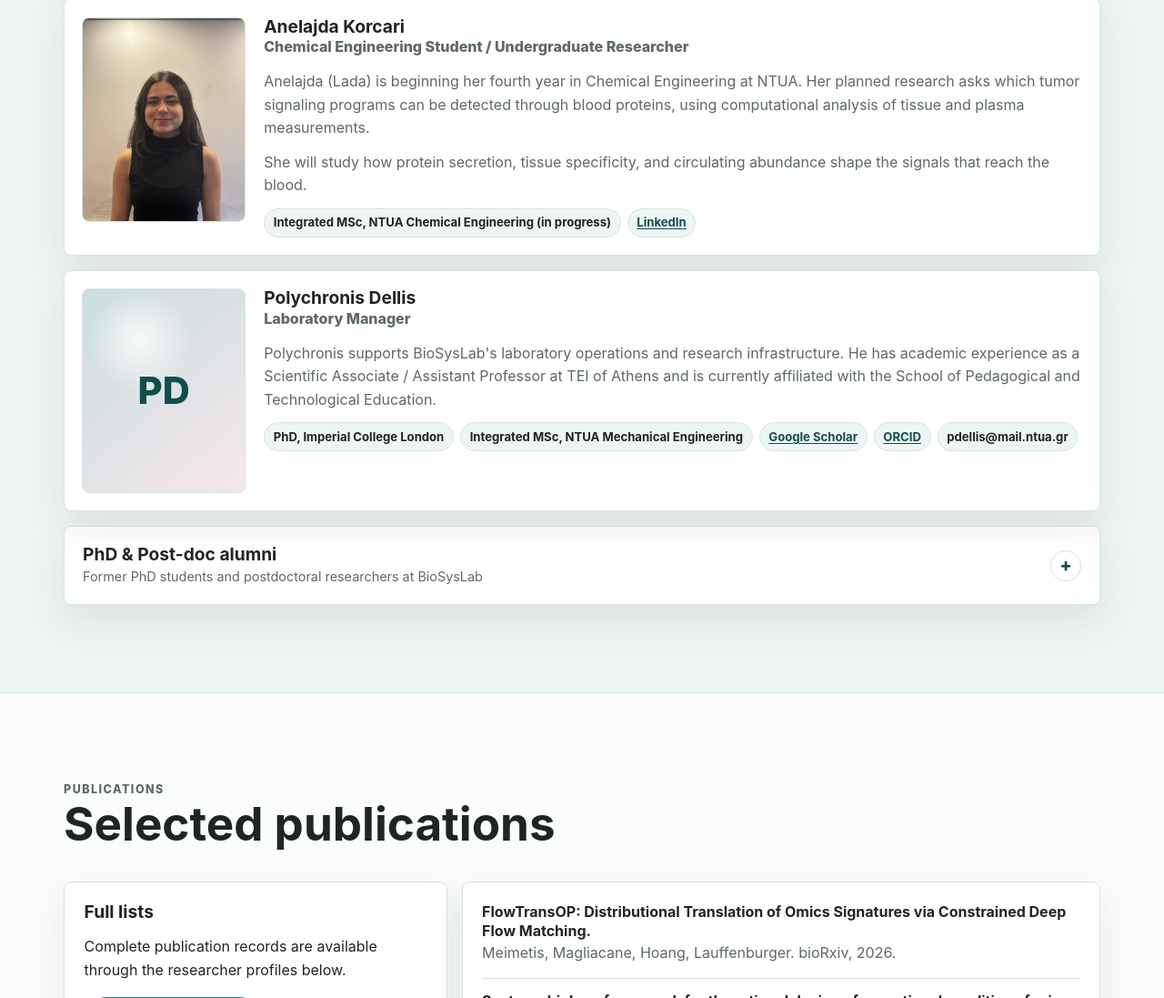
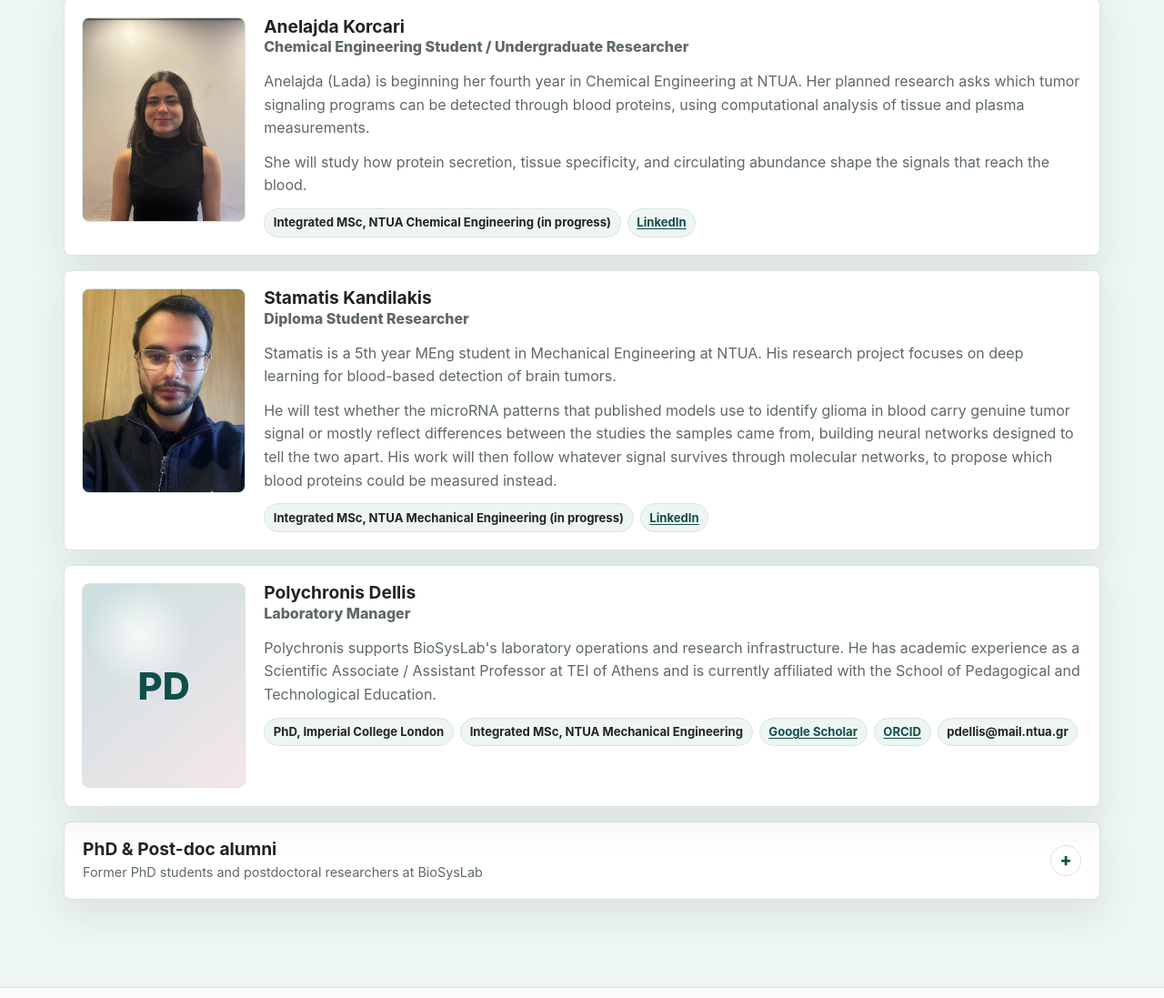
Before and after one commit to BioSysLab/biosyslab.github.io, a plain HTML site: page index.html in a window 1280 px wide. Shown: the part 3327-4424 px from the top of the page at 91% size. Drawn offline with Linux system fonts and the light colour scheme.

Commit message:
added stamatis in lab members

```diff
--- a/index.html
+++ b/index.html
@@ -1308,6 +1308,34 @@
               <ul class="meta-list" aria-label="Anelajda Korcari details">
                 <li>Integrated MSc, NTUA Chemical Engineering (in progress)</li>
                 <li><a href="https://www.linkedin.com/in/anelajda-korcari-6b868a277/">LinkedIn</a></li>
+              </ul>
+            </div>
+          </article>
+
+          <article class="card person-card">
+            <div class="portrait">
+              <span aria-hidden="true">SK</span>
+              <img src="assets/people/IMG_6659.jpg" alt="Stamatis Kandilakis" style="object-position: center top;" onerror="this.remove()">
+            </div>
+            <div class="person-copy">
+              <div>
+                <h3>Stamatis Kandilakis</h3>
+                <p class="role">Diploma Student Researcher</p>
+              </div>
+              <p>
+                Stamatis is a 5th year MEng student in Mechanical Engineering at NTUA. His research
+                project focuses on deep learning for blood-based detection of brain tumors.
+              </p>
+              <p>
+                He will test whether the microRNA patterns that published models use to identify
+                glioma in blood carry genuine tumor signal or mostly reflect differences between the
+                studies the samples came from, building neural networks designed to tell the two
+                apart. His work will then follow whatever signal survives through molecular networks,
+                to propose which blood proteins could be measured instead.
+              </p>
+              <ul class="meta-list" aria-label="Stamatis Kandilakis details">
+                <li>Integrated MSc, NTUA Mechanical Engineering (in progress)</li>
+                <li><a href="https://www.linkedin.com/in/stamatis-kandilakis-68a098250/">LinkedIn</a></li>
               </ul>
             </div>
           </article>
```
Also changed, not shown: assets/people/IMG_6659.jpg (added).
